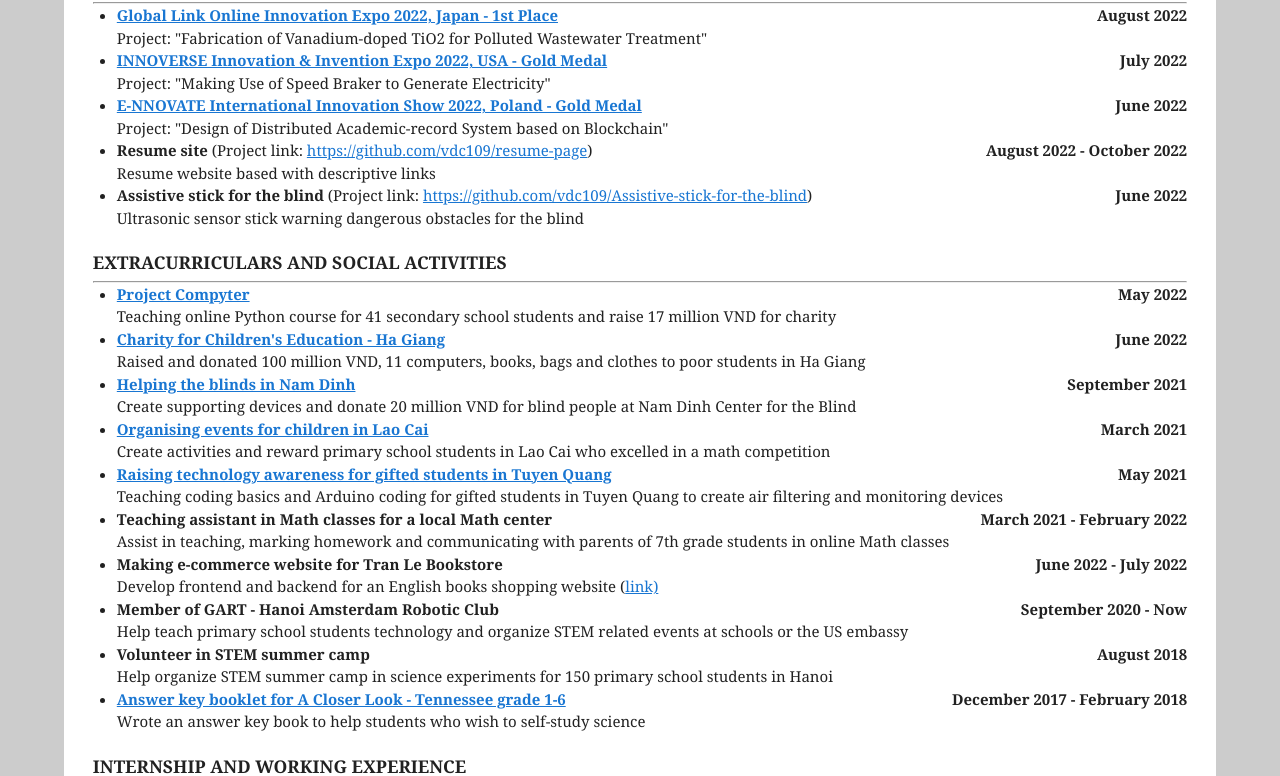
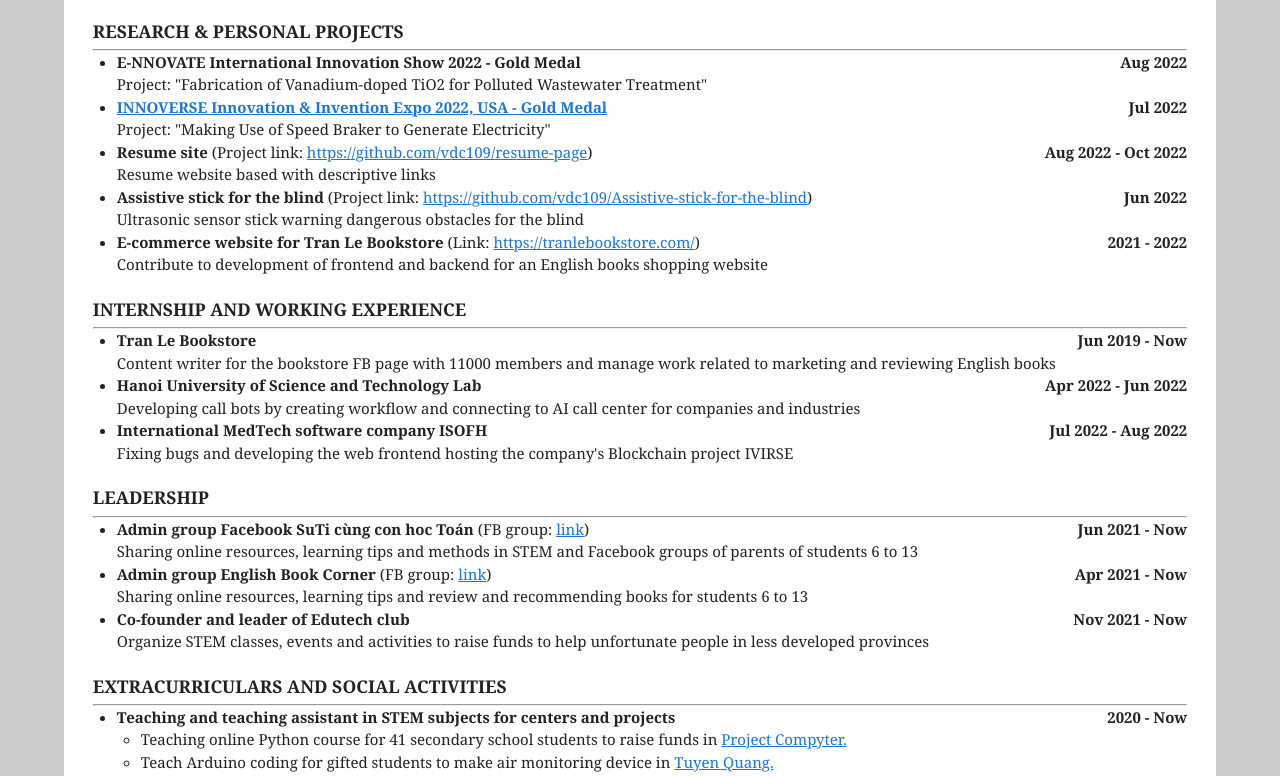
Before and after one commit to vdc109/resume-page, a Vue app: page / in a window 1280 px wide. Shown: the part 560-1336 px from the top of the page. Built offline with nearby package versions, Linux system fonts and the light colour scheme.

Commit message:
Update index.vue

```diff
--- a/src/pages/Home/index.vue
+++ b/src/pages/Home/index.vue
@@ -4,6 +4,10 @@
     .title
       v-spacer
       h1.header VINH DO
+      v-spacer
+    .contact
+      v-spacer
+      span Email: vinhdc109@gmail.com | Phone: (+84)855595596
       v-spacer
     .content
       h3.head2 EDUCATION
@@ -43,7 +47,7 @@
         li
           span Hanoi Informatics Municipal Academic Competition 2021 - 3rd Prize
         li
-          span Mathematical Young Talent Search 2017 - Gold Medal (Competition info:
+          span Vietnam Mathematical Young Talent Search 2018 - Gold Medal (Competition info:
           a(href="https://www.hexagon.edu.vn/myts.html" target="_blank") https://www.hexagon.edu.vn/myts.html
           span )
 
@@ -52,42 +56,37 @@
           b International:
         ul
           li
-            span 14th International Mathematics and Science Olympiad 2017 (IMSO) - Silver Medal (Competition info:
-            a(href="https://www.sofuganda.org/imso" target="_blank") https://www.sofuganda.org/imso
-            span )
+            span Global Link Online Innovation Expo 2022, Japan - 1st Place
           li
             span 7th International Mathematical Modelling Challenge 2021 (IMMC) (Competition info:
             a(href="https://www.immchallenge.org/Index.html" target="_blank") https://www.immchallenge.org/Index.html
+            span )
+          li
+            span 14th International Mathematics and Science Olympiad 2017 (IMSO) - Silver Medal (Competition info:
+            a(href="https://www.sofuganda.org/imso" target="_blank") https://www.sofuganda.org/imso
             span )
 
       h3.head3 RESEARCH & PERSONAL PROJECTS
       hr.sep-bar
       ul
         li
-          a(href="https://drive.google.com/drive/folders/1UuoFw0nAvxm-CDYMU7cwCpVYc3ZSqyEQ?usp=sharing" target="_blank")
-            b Global Link Online Innovation Expo 2022, Japan - 1st Place
-          b.time1 August 2022
+          b E-NNOVATE International Innovation Show 2022 - Gold Medal
+          b.time1 Aug 2022
           v-spacer
           span Project: "Fabrication of Vanadium-doped TiO2 for Polluted Wastewater Treatment"
         li
           a(href="https://drive.google.com/drive/folders/1EH29X2PUFuqMjcTEG3_uglgZLeQQ8UIn?usp=sharing" target="_blank")
             b INNOVERSE Innovation & Invention Expo 2022, USA - Gold Medal
-          b.time1 July 2022
+          b.time1 Jul 2022
           v-spacer
           span Project: "Making Use of Speed Braker to Generate Electricity"
-        li
-          a(href="https://drive.google.com/drive/folders/1FpwChxGljIMtqD07thaTlqGjjj4Bs-M4?usp=sharing" target="_blank")
-            b E-NNOVATE International Innovation Show 2022, Poland - Gold Medal
-          b.time1 June 2022
-          v-spacer
-          span Project: "Design of Distributed Academic-record System based on Blockchain"
         li
           span
             b Resume site
             span (Project link:
             a(href="https://github.com/vdc109/resume-page" target="_blank") https://github.com/vdc109/resume-page
             span )
-          b.time1 August 2022 - October 2022
+          b.time1 Aug 2022 - Oct 2022
           v-spacer
           span Resume website based with descriptive links
           v-spacer
@@ -98,78 +97,20 @@
             span (Project link:
             a(href="https://github.com/vdc109/Assistive-stick-for-the-blind" target="_blank") https://github.com/vdc109/Assistive-stick-for-the-blind
             span )
-          b.time1 June 2022
+          b.time1 Jun 2022
           v-spacer
           span Ultrasonic sensor stick warning dangerous obstacles for the blind
           v-spacer
-
-
-      h3.head4 EXTRACURRICULARS AND SOCIAL ACTIVITIES
-      hr.sep-bar
-      ul
-
-        li
-          a(href="https://drive.google.com/drive/folders/1a7220MDCPqHej8CFgYG1JxOTSmsgcc-O?usp=sharing" target="_blank")
-            b Project Compyter
-          b.time1 May 2022
-          v-spacer
-          span Teaching online Python course for 41 secondary school students and raise 17 million VND for charity
-        li
-          a(href="https://drive.google.com/drive/folders/1hWmt59-pAiEaP9WvgZRrqbFo3GNhCD_N?usp=sharing" target="_blank")
-            b Charity for Children's Education - Ha Giang
-          b.time1 June 2022
-          v-spacer
-          span Raised and donated 100 million VND, 11 computers, books, bags and clothes to poor students in Ha Giang
-        li
-          a(href="https://drive.google.com/drive/folders/1EoKiGYYm77atDrk78ZFO23vg_2cbWdYc?usp=sharing" target="_blank")
-            b Helping the blinds in Nam Dinh
-          b.time1 September 2021
-          v-spacer
-          span Create supporting devices and donate 20 million VND for blind people at Nam Dinh Center for the Blind
-        li
-          a(href="https://drive.google.com/drive/folders/11dCBIHj9sc6qXkWzSVgAdscMKKGmBjeA?usp=sharing" target="_blank")
-            b Organising events for children in Lao Cai
-          b.time1 March 2021
-          v-spacer
-          span Create activities and reward primary school students in Lao Cai who excelled in a math competition
-        li
-          a(href="https://drive.google.com/drive/folders/1wQZv4ttIhoR1AcL5BdAscElR-NmunkEn?usp=sharing" target="_blank")
-            b Raising technology awareness for gifted students in Tuyen Quang
-          b.time1 May 2021
-          v-spacer
-          span Teaching coding basics and Arduino coding for gifted students in Tuyen Quang to create air filtering and monitoring devices
         li
           span
-            b Teaching assistant in Math classes for a local Math center
-            b.time1 March 2021 - February 2022
+            b E-commerce website for Tran Le Bookstore
+            span (Link:
+            a(href="https://tranlebookstore.com/" target="_blank") https://tranlebookstore.com/
+            span )
+          b.time1 2021 - 2022
           v-spacer
-          span Assist in teaching, marking homework and communicating with parents of 7th grade students in online Math classes
-        li
-          span
-            b Making e-commerce website for Tran Le Bookstore
-            b.time1 June 2022 - July 2022
+          span Contribute to development of frontend and backend for an English books shopping website
           v-spacer
-          span Develop frontend and backend for an English books shopping website (
-          a(href="https://tranlebookstore.com/" target="_blank") link)
-
-        li
-          span
-            b Member of GART - Hanoi Amsterdam Robotic Club
-            b.time1 September 2020 - Now
-          v-spacer
-          span Help teach primary school students technology and organize STEM related events at schools or the US embassy
-        li
-          span
-            b Volunteer in STEM summer camp
-            b.time1 August 2018
-          v-spacer
-          span Help organize STEM summer camp in science experiments for 150 primary school students in Hanoi
-        li
-          a(href="https://drive.google.com/drive/folders/1MrNQ4lD80jJbxGmMm2NPX8LUxPN93N8M?usp=sharing" target="_blank")
-            b Answer key booklet for A Closer Look - Tennessee grade 1-6
-          b.time1 December 2017 - February 2018
-          v-spacer
-          span Wrote an answer key book to help students who wish to self-study science
 
       h3.head2 INTERNSHIP AND WORKING EXPERIENCE
       hr.sep-bar
@@ -177,33 +118,32 @@
         li
           span
             b Tran Le Bookstore
-          b.time1 June 2019 - Now
+          b.time1 Jun 2019 - Now
           v-spacer
-          span Helped create website for the bookstore and manage work related to and review English books (orders, questions, complaints, ...)
+          span Content writer for the bookstore FB page with 11000 members and manage work related to marketing and reviewing English books
         li
           span
             b Hanoi University of Science and Technology Lab
-          b.time1 April 2022 - June 2022
+          b.time1 Apr 2022 - Jun 2022
           v-spacer
-          span Making call bots by creating workflow and connecting to AI call center for companies and industries
+          span Developing call bots by creating workflow and connecting to AI call center for companies and industries
         li
           span
             b International MedTech software company ISOFH
-          b.time1 July 2022 - August 2022
+          b.time1 Jul 2022 - Aug 2022
           v-spacer
           span Fixing bugs and developing the web frontend hosting the company's Blockchain project IVIRSE
-        li
-          span
-            b Co-founder and leader of Edutech club
-            b.time1 November 2021 - Now
-          v-spacer Organize events and activities to help unfortunate people in less developed provinces
+
+      h3.head2 LEADERSHIP
+      hr.sep-bar
+      ul
         li
           span
             b Admin group Facebook SuTi cùng con hoc Toán
             span (FB group:
             a(href="https://www.facebook.com/groups/3765086493543619" target="_blank") link
             span )
-          b.time1 June 2021 - Now
+          b.time1 Jun 2021 - Now
           v-spacer
           span Sharing online resources, learning tips and methods in STEM and Facebook groups of parents of students 6 to 13
           v-spacer
@@ -213,9 +153,55 @@
             span (FB group:
               a(href="https://www.facebook.com/groups/169378198219139" target="_blank") link
             span )
-          b.time1 April 2021 - Now
+          b.time1 Apr 2021 - Now
           v-spacer
           span Sharing online resources, learning tips and review and recommending books for students 6 to 13
+        li
+          span
+            b Co-founder and leader of Edutech club
+            b.time1 Nov 2021 - Now
+          v-spacer Organize STEM classes, events and activities to raise funds to help unfortunate people in less developed provinces
+
+      h3.head4 EXTRACURRICULARS AND SOCIAL ACTIVITIES
+      hr.sep-bar
+      ul
+        li
+          b Teaching and teaching assistant in STEM subjects for centers and projects
+          b.time1 2020 - Now
+          ul
+            li
+              span Teaching online Python course for 41 secondary school students to raise funds in
+              a(href="https://drive.google.com/drive/folders/1a7220MDCPqHej8CFgYG1JxOTSmsgcc-O?usp=sharing" target="_blank") Project Compyter.
+            li
+              span Teach Arduino coding for gifted students to make air monitoring device in
+              a(href="https://drive.google.com/drive/folders/1wQZv4ttIhoR1AcL5BdAscElR-NmunkEn?usp=sharing" target="_blank") Tuyen Quang.
+        li
+          b Volunteering and charity activities
+          b.time1 2021 - Now
+          ul
+            li
+              span Raised and donated 100 million VND, 11 computers, books, bags and clothes to poor students in
+              a(href="https://drive.google.com/drive/folders/1hWmt59-pAiEaP9WvgZRrqbFo3GNhCD_N?usp=sharing" target="_blank") Ha Giang.
+            li
+              span Create supporting devices and donate 20 million VND for blind people at the Blind Center in
+              a(href="https://drive.google.com/drive/folders/1EoKiGYYm77atDrk78ZFO23vg_2cbWdYc?usp=sharing" target="_blank") Nam Dinh.
+          v-spacer
+
+        li
+          b Club:
+          b.time1 2020 - Now
+          span
+            b GART 6520 - Hanoi Amsterdam Robotic Club & HFC - Hanoi Amsterdam Football Club.
+          v-spacer
+          span Help teach primary school students technology and organize STEM related events at schools or the US embassy. Help organize school soccer cup and participating in the cup itself
+        li
+          b Publication:
+          b.time1 2017 - 2018
+          a(href="https://drive.google.com/drive/folders/1MrNQ4lD80jJbxGmMm2NPX8LUxPN93N8M?usp=sharing" target="_blank")
+            b Answer key booklet for A Closer Look - Tennessee grade 1-6
+          v-spacer
+          span Wrote an answer key book to help students who wish to self-study science
+
 </template>
 
 <script lang="ts">
@@ -236,8 +222,13 @@ export default Home;
   float: right
 
 .title
-  margin: 5px auto
+  margin: 5px auto 0 auto
   display: flex
+  justify-content: center
+
+.contact
+  display: flex
+  font-family: Georgia, Serif
   justify-content: center
 
 .content
```
